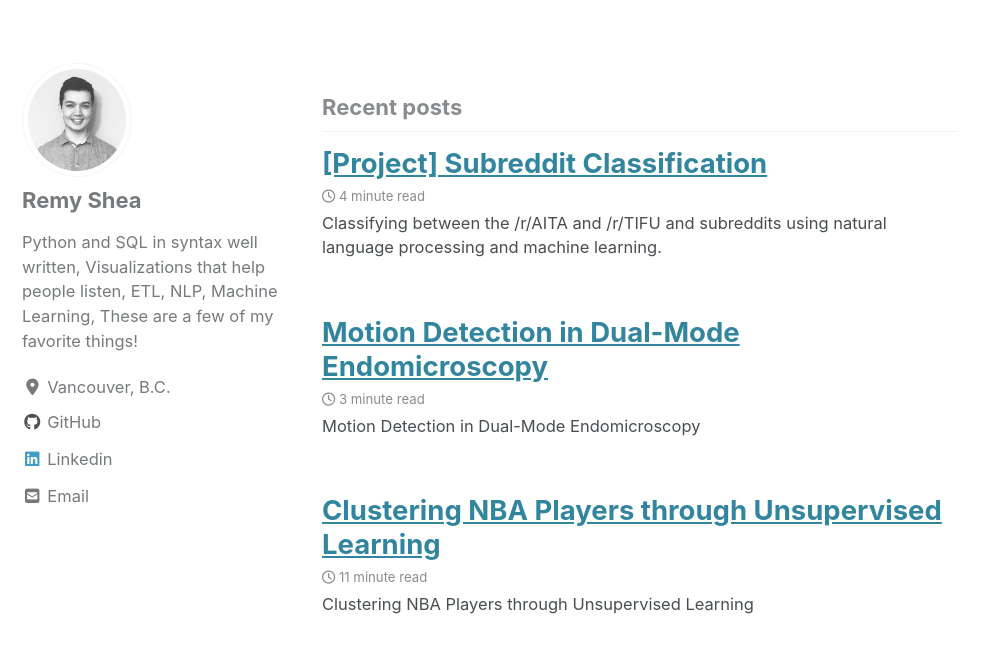
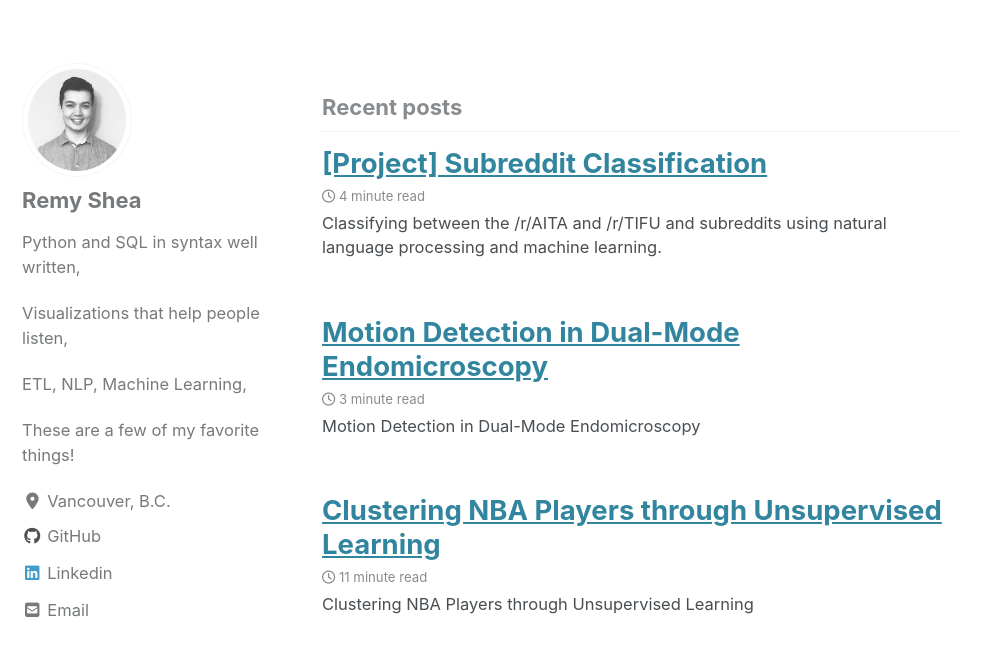
Before and after one commit to remyshea/remyshea.github.io, a Jekyll site: the page built from index.html, in a window 1280 px wide and 900 px high, scrolled down 462 px. Shown: the top 656 px of the window, without its empty margins (0-983 px from the left). Built offline with Jekyll 4.4.1, drawn with Linux system fonts in a browser that asks for light colours; cached includes are drawn as plain includes; nearby versions of some CDN libraries; the list of posts is cut into pages by our own code.

Commit message:
Trying again?????

```diff
--- a/_config.yml
+++ b/_config.yml
@@ -109,9 +109,9 @@ analytics:
 author:
   name             : "Remy Shea"
   avatar           : "/assets/images/headshot.jpg"
-  bio              : "Python and SQL in syntax well written,\n
-  Visualizations that help people listen,\n
-  ETL, NLP, Machine Learning,\n
+  bio              : "Python and SQL in syntax well written,\n\n
+  Visualizations that help people listen,\n\n
+  ETL, NLP, Machine Learning,\n\n
   These are a few of my favorite things!"
 
   location         : "Vancouver, B.C."
```
